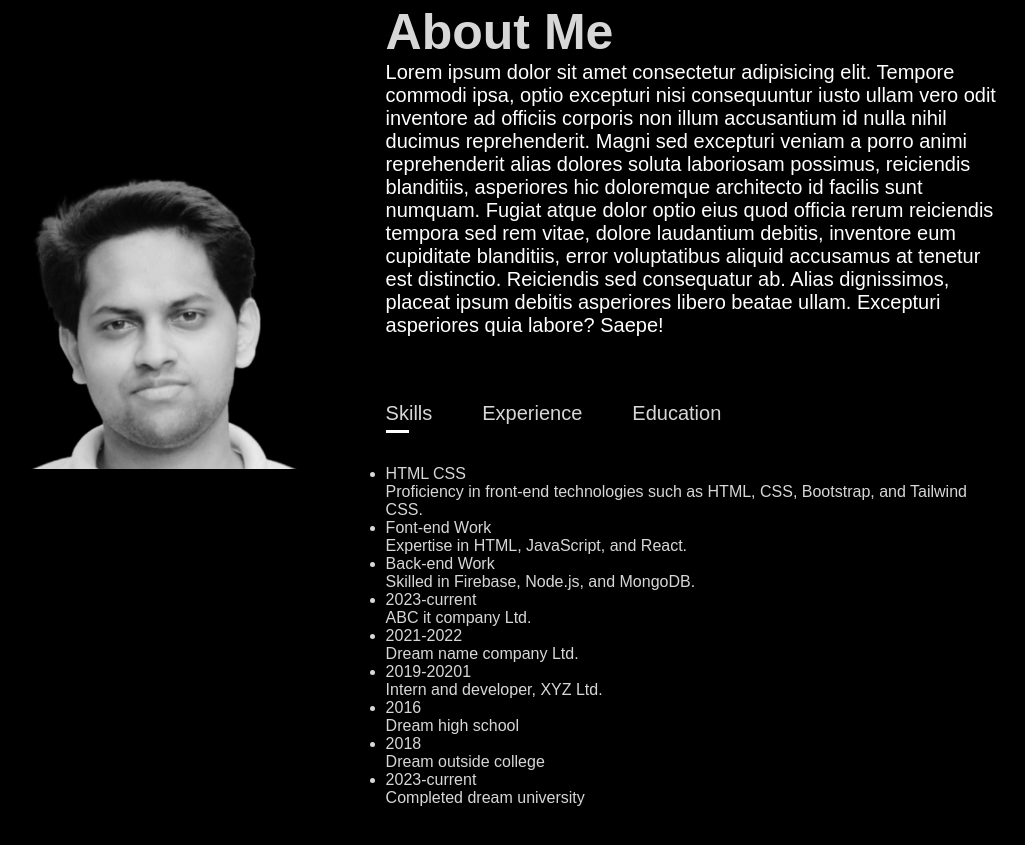
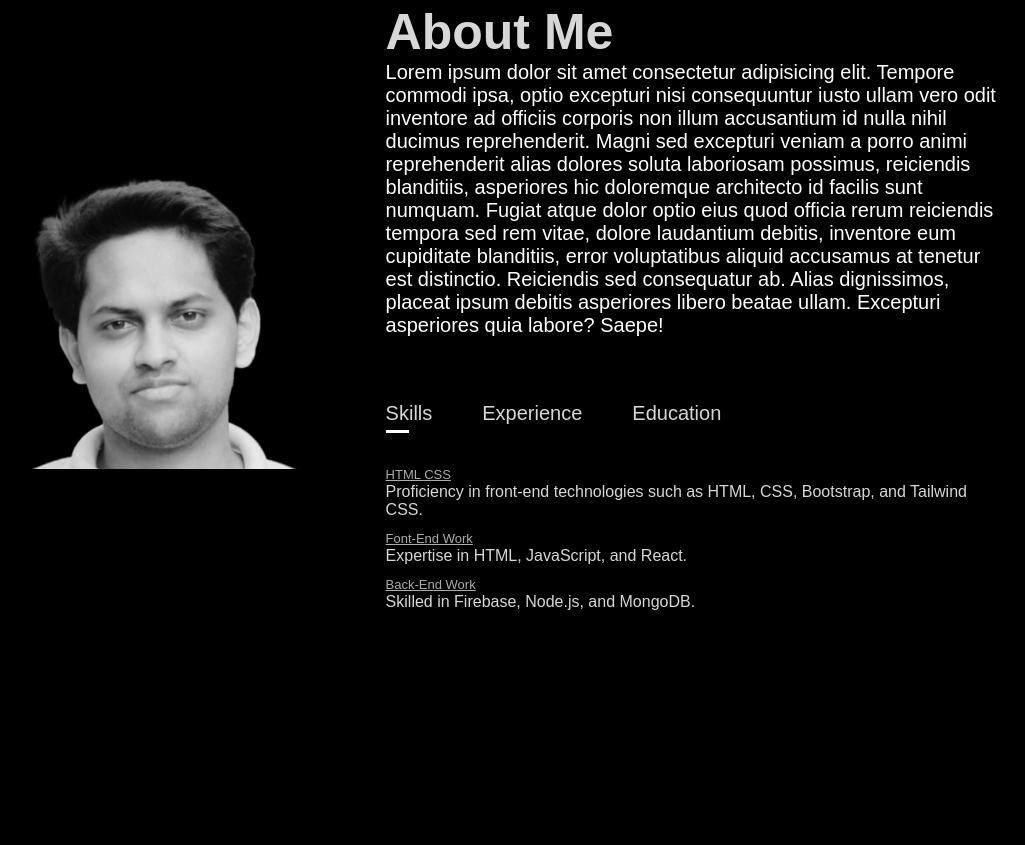
Before and after one commit to masrafialamsajib/portfolio-project-ms, a plain HTML site: page index.html in a window 1280 px wide. Shown: the part 887-1732 px from the top of the page, without its empty margins (152-1177 px from the left). After the commit the page ends 1598 px from the top, so only its background shows below. Drawn offline with Linux system fonts and the light colour scheme.

Commit message:
tab content third

```diff
--- a/index.html
+++ b/index.html
@@ -50,25 +50,25 @@
                     <p class="about-text">Lorem ipsum dolor sit amet consectetur adipisicing elit. Tempore commodi ipsa, optio excepturi nisi consequuntur iusto ullam vero odit inventore ad officiis corporis non illum accusantium id nulla nihil ducimus reprehenderit. Magni sed excepturi veniam a porro animi reprehenderit alias dolores soluta laboriosam possimus, reiciendis blanditiis, asperiores hic doloremque architecto id facilis sunt numquam. Fugiat atque dolor optio eius quod officia rerum reiciendis tempora sed rem vitae, dolore laudantium debitis, inventore eum cupiditate blanditiis, error voluptatibus aliquid accusamus at tenetur est distinctio. Reiciendis sed consequatur ab. Alias dignissimos, placeat ipsum debitis asperiores libero beatae ullam. Excepturi asperiores quia labore? Saepe!</p>
                     <!-- -----about second part--- -->
                     <div class="tab-title">
-                        <p class="tab-link active-link">Skills</p>
-                        <p class="tab-link">Experience</p>
-                        <p class="tab-link">Education</p>
+                        <p class="tab-link active-link" onclick="opentab('skills')">Skills</p>
+                        <p class="tab-link" onclick="opentab('experience')">Experience</p>
+                        <p class="tab-link" onclick="opentab('education')">Education</p>
                     </div>
-                    <div class="tab-content">
+                    <div class="tab-content active-tab" id="skills">
                         <ul>
-                            <li><span>HTML CSS</span><br>Proficiency in front-end technologies such as HTML, CSS, Bootstrap, and Tailwind CSS.</li>
-                            <li><span>Font-end Work</span><br>Expertise in HTML, JavaScript, and React.</li>
-                            <li><span>Back-end Work</span><br>Skilled in Firebase, Node.js, and MongoDB. </li>
+                            <li><span class="tab-underline">HTML CSS</span><br>Proficiency in front-end technologies such as HTML, CSS, Bootstrap, and Tailwind CSS.</li>
+                            <li><span class="tab-underline">Font-End Work</span><br>Expertise in HTML, JavaScript, and React.</li>
+                            <li><span class="tab-underline">Back-End Work</span><br>Skilled in Firebase, Node.js, and MongoDB. </li>
                         </ul>
                     </div>
-                    <div class="tab-content">
+                    <div class="tab-content" id="experience">
                         <ul>
                             <li><span>2023-current</span><br>ABC it company Ltd.</li>
                             <li><span>2021-2022</span><br>Dream name company Ltd.</li>
                             <li><span>2019-20201</span><br>Intern and developer, XYZ Ltd.</li>
                         </ul>
                     </div>
-                    <div class="tab-content">
+                    <div class="tab-content" id="education">
                         <ul>
                             <li><span>2016</span><br>Dream high school</li>
                             <li><span>2018</span><br>Dream outside college</li>
--- a/style.css
+++ b/style.css
@@ -129,3 +129,22 @@ nav ul li a:hover::after{
 .tab-link.active-link::after{
     width: 50%;
 }
+
+.tab-content{
+    display: none;
+}
+.tab-content.active-tab{
+    display: block;
+}
+.tab-content ul li{
+    list-style: none;
+    margin: 10px 0;
+}
+.tab-content ul li span{
+    color: #adacac;
+    font-size: 13px;
+}
+.tab-underline{
+    text-decoration: underline;
+    color: white;
+}
```
